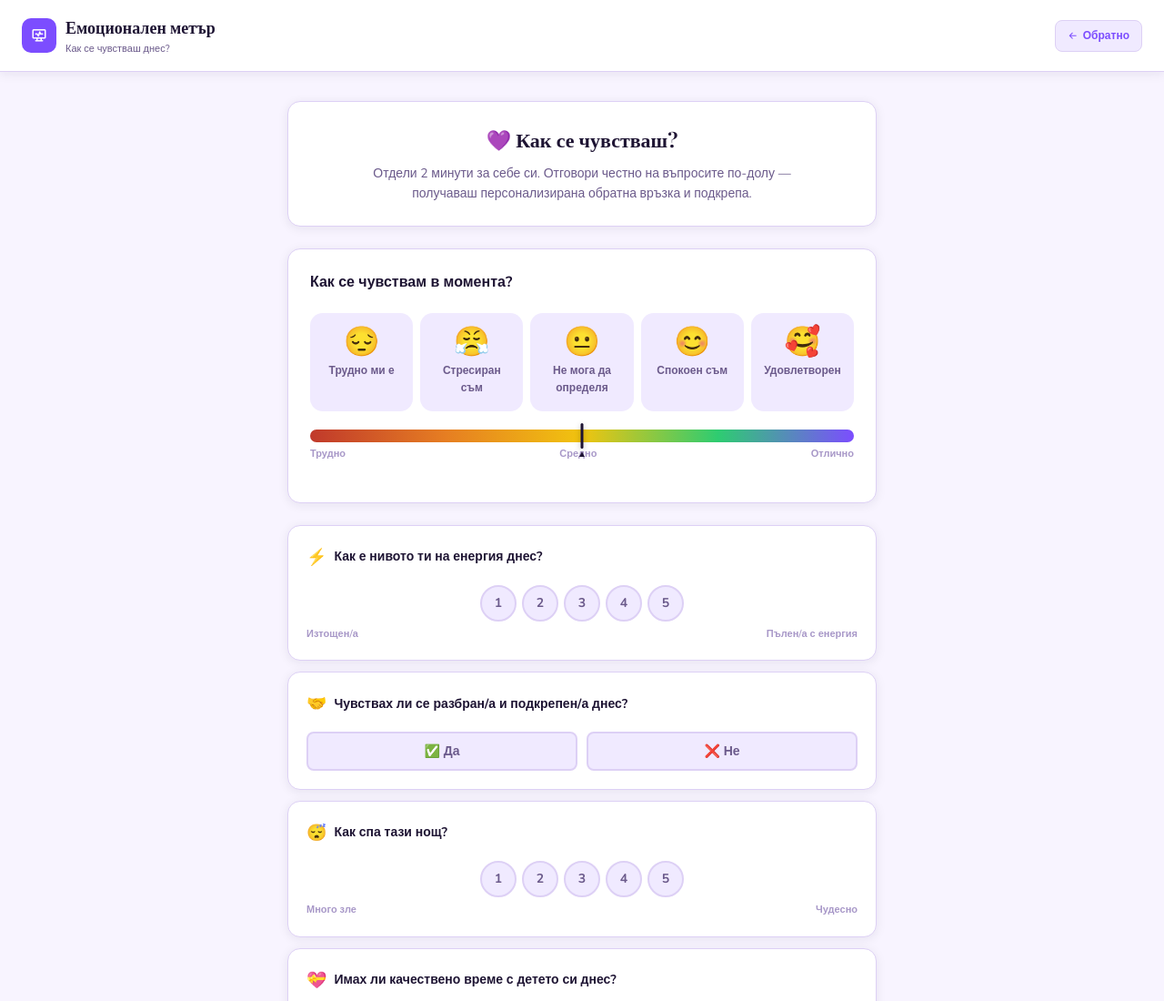
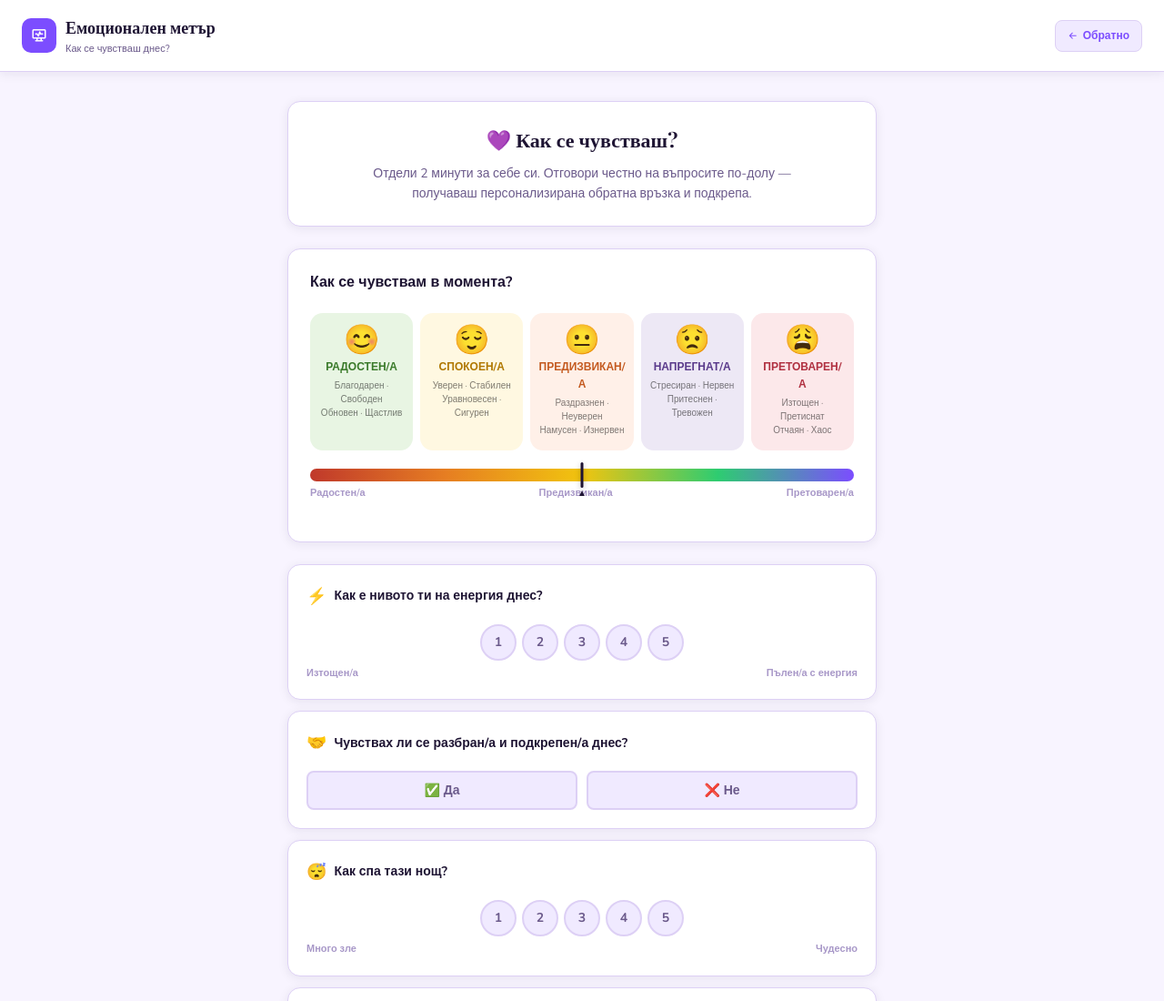
Before and after one commit to lechevadenica-lang/emotions, a plain HTML site: page emotions1.html in a window 1280 px wide. Shown: the top 1100 px of the page at 91% size. Drawn offline with nearby package versions, Linux system fonts and the light colour scheme.

Commit message:
Update and rename emotions.html to emotions1.html

```diff
--- a/emotions.html
+++ b/emotions1.html
@@ -43,7 +43,9 @@
   .meter-card h3{font-size:16px;font-weight:700;color:var(--text);margin-bottom:1.25rem}
 
   .mood-meter{display:flex;gap:8px;justify-content:center;flex-wrap:wrap;margin-bottom:1rem}
-  .mood-option{display:flex;flex-direction:column;align-items:center;gap:6px;cursor:pointer;padding:14px 10px;border-radius:var(--radius);border:2px solid transparent;background:var(--surface2);transition:all .2s;min-width:90px;flex:1}
+  .mood-option{display:flex;flex-direction:column;align-items:center;gap:4px;cursor:pointer;padding:12px 8px;border-radius:var(--radius);border:2px solid transparent;background:var(--surface2);transition:all .2s;min-width:80px;flex:1}
+  .mood-words{font-size:10px;color:rgba(0,0,0,0.5);text-align:center;line-height:1.5}
+  .em-bg-1{background:#E8F5E3}.em-bg-2{background:#FFF8E1}.em-bg-3{background:#FFF0E8}.em-bg-4{background:#EDE8F5}.em-bg-5{background:#FCE8EA}
   .mood-option:hover{border-color:var(--accent);transform:translateY(-2px);box-shadow:var(--shadow)}
   .mood-option.selected{border-color:var(--accent);background:var(--accent-light);box-shadow:0 4px 16px rgba(124,77,255,.2)}
   .mood-option .mood-emoji{font-size:32px;line-height:1}
@@ -129,25 +131,30 @@
   <div class="meter-card">
     <h3>Как се чувствам в момента?</h3>
     <div class="mood-meter" id="moodMeter">
-      <div class="mood-option" data-val="1" onclick="selectMainMood(this)">
-        <span class="mood-emoji">😔</span>
-        <span class="mood-label">Трудно ми е</span>
+      <div class="mood-option em-bg-1" data-val="1" onclick="selectMainMood(this)">
+        <span class="mood-emoji">😊</span>
+        <span class="mood-label" style="color:#3A7A2A;font-weight:800">РАДОСТЕН/А</span>
+        <div class="mood-words">Благодарен · Свободен<br>Обновен · Щастлив</div>
       </div>
-      <div class="mood-option" data-val="2" onclick="selectMainMood(this)">
-        <span class="mood-emoji">😤</span>
-        <span class="mood-label">Стресиран съм</span>
+      <div class="mood-option em-bg-2" data-val="2" onclick="selectMainMood(this)">
+        <span class="mood-emoji">😌</span>
+        <span class="mood-label" style="color:#B07800;font-weight:800">СПОКОЕН/А</span>
+        <div class="mood-words">Уверен · Стабилен<br>Уравновесен · Сигурен</div>
       </div>
-      <div class="mood-option" data-val="3" onclick="selectMainMood(this)">
+      <div class="mood-option em-bg-3" data-val="3" onclick="selectMainMood(this)">
         <span class="mood-emoji">😐</span>
-        <span class="mood-label">Не мога да определя</span>
+        <span class="mood-label" style="color:#C45A20;font-weight:800">ПРЕДИЗВИКАН/А</span>
+        <div class="mood-words">Раздразнен · Неуверен<br>Намусен · Изнервен</div>
       </div>
-      <div class="mood-option" data-val="4" onclick="selectMainMood(this)">
-        <span class="mood-emoji">😊</span>
-        <span class="mood-label">Спокоен съм</span>
+      <div class="mood-option em-bg-4" data-val="4" onclick="selectMainMood(this)">
+        <span class="mood-emoji">😟</span>
+        <span class="mood-label" style="color:#5A3A8B;font-weight:800">НАПРЕГНАТ/А</span>
+        <div class="mood-words">Стресиран · Нервен<br>Притеснен · Тревожен</div>
       </div>
-      <div class="mood-option" data-val="5" onclick="selectMainMood(this)">
-        <span class="mood-emoji">🥰</span>
-        <span class="mood-label">Удовлетворен</span>
+      <div class="mood-option em-bg-5" data-val="5" onclick="selectMainMood(this)">
+        <span class="mood-emoji">😩</span>
+        <span class="mood-label" style="color:#B03040;font-weight:800">ПРЕТОВАРЕН/А</span>
+        <div class="mood-words">Изтощен · Претиснат<br>Отчаян · Хаос</div>
       </div>
     </div>
 
@@ -156,9 +163,9 @@
         <div class="meter-needle" id="meterNeedle" style="left:50%"></div>
       </div>
       <div class="meter-labels">
-        <span>Трудно</span>
-        <span>Средно</span>
-        <span>Отлично</span>
+        <span>Радостен/а</span>
+        <span>Предизвикан/а</span>
+        <span>Претоварен/а</span>
       </div>
     </div>
   </div>
@@ -242,7 +249,7 @@
 let answers = { mood: null, energy: null, sleep: null, coping: null, support: null, time: null, selfcare: null };
 let history = [];
 
-const moodLabels = {1:'Трудно ми е 😔', 2:'Стресиран/а съм 😤', 3:'Не мога да определя 😐', 4:'Спокоен/а съм 😊', 5:'Удовлетворен/а 🥰'};
+const moodLabels = {1:'Радостен/а 😊', 2:'Спокоен/а 😌', 3:'Предизвикан/а 😐', 4:'Напрегнат/а 😟', 5:'Претоварен/а 😩'};
 const moodColors = {1:'#C0392B',2:'#E67E22',3:'#F39C12',4:'#27AE60',5:'#7C4DFF'};
 const moodBg    = {1:'#FDECEA',2:'#FDF0E3',3:'#FEFCE8',4:'#EAF5EE',5:'#EDE7FF'};
 
```
